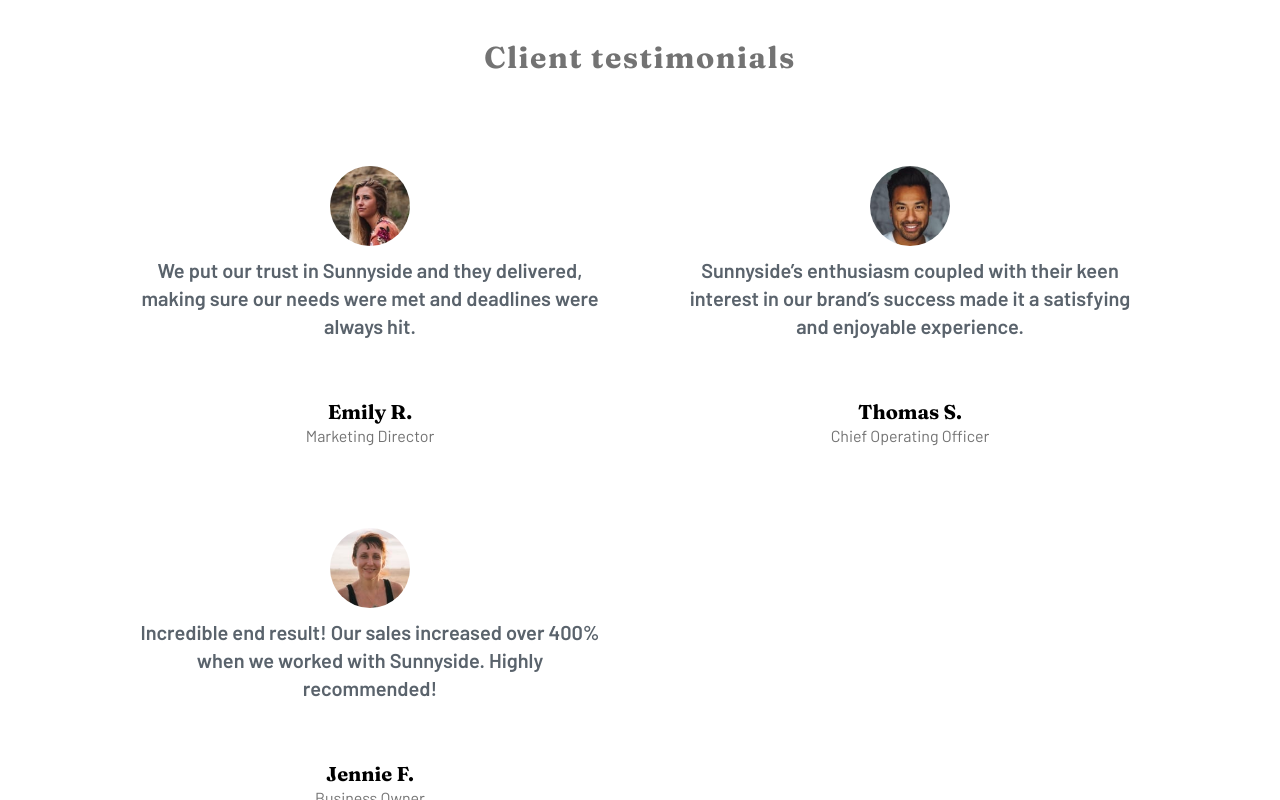
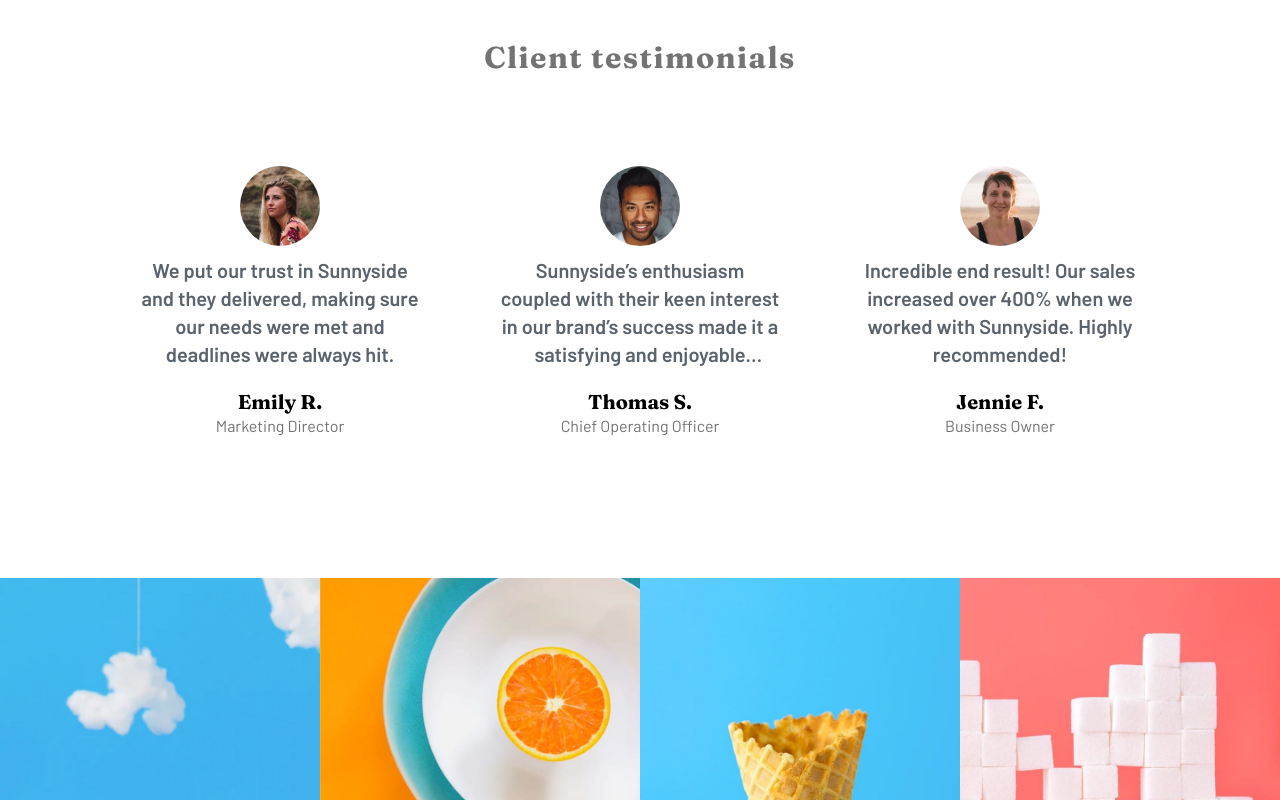
Before and after one commit to abhi-zero/agency-landing-page, a React (Vite) app: page / in a window 1280 px wide. Shown: the part 2460-3260 px from the top of the page. Built offline with nearby package versions, Linux system fonts and the light colour scheme.

Commit message:
fix: testimonial grid

```diff
--- a/src/components/Testimonials/TestimonialCard/TestimonialCard.jsx
+++ b/src/components/Testimonials/TestimonialCard/TestimonialCard.jsx
@@ -38,7 +38,7 @@
         </div>
         <div className="flex flex-col items-center-safe gap-6">
           <div>
-            <p className="h-[120px] overflow-hidden font-Barlow font-semibold text-neutral-600 text-xl text-center line-clamp-4">
+            <p className="h-[110px] overflow-hidden font-Barlow font-semibold text-neutral-600 text-xl text-center line-clamp-4">
               {testimonialText}
             </p>
           </div>
--- a/src/sections/TestimonialSection/TestimonialSection.jsx
+++ b/src/sections/TestimonialSection/TestimonialSection.jsx
@@ -7,7 +7,7 @@
     <div className='lg:px-[100px] py-[50px] md:py-[100px]'>
         <h2 className='mb-[50px] font-Fraunces font-bold text-neutral-500 text-3xl text-center tracking-wider'>Client testimonials</h2>
         <div className=''>
-            <ul className='gap-2.5 lg:gap-10 grid grid-cols-[repeat(auto-fill,minmax(280px,1fr))] lg:grid-cols-[repeat(auto-fill,minmax(400px,1fr))] p-5'>
+            <ul className='gap-2.5 lg:gap-10 grid grid-cols-[repeat(auto-fill,minmax(280px,1fr))] lg:grid-cols-3 p-5'>
                 {testimonials.map((testimonial) => (
                    <li key={`${testimonial.userName}-${testimonial.userRole}`}
                    className=''
```
